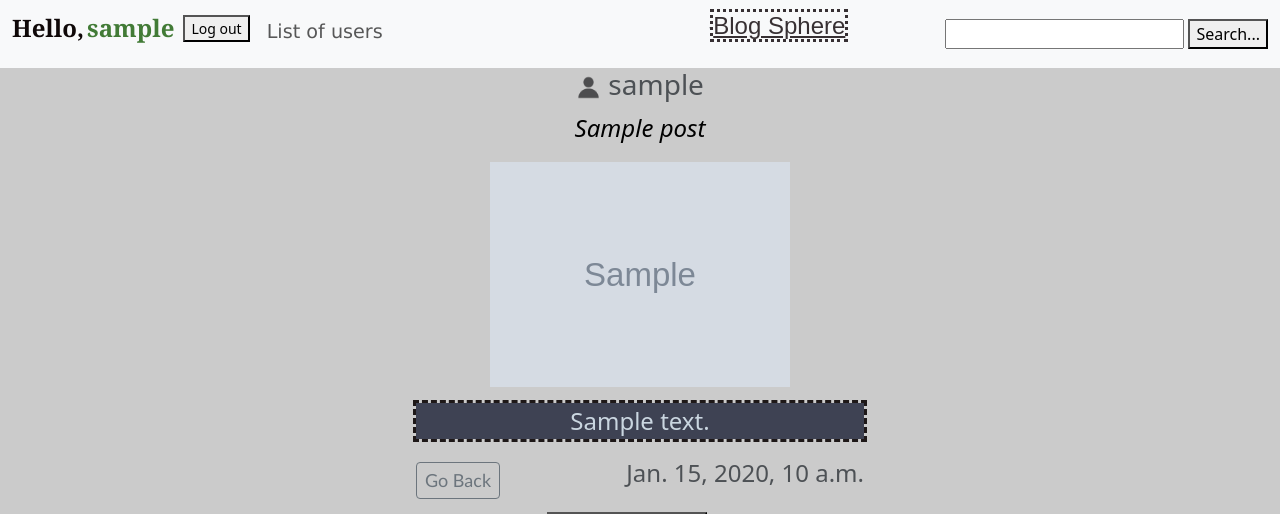
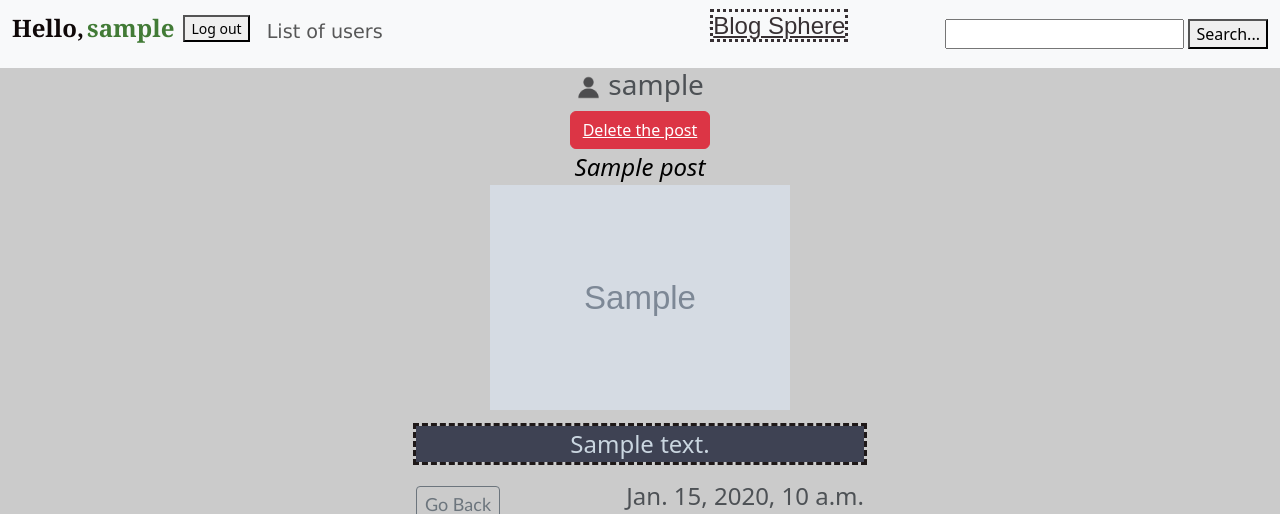
Before and after one commit to vladyslavvvvvvv/BlogSphere, a Django app: page /post/detail/1 in a window 1280 px wide. Shown: the top 514 px of the page. Run offline with Django 5.2, Linux system fonts and the light colour scheme; a user stored in the database is signed in; tables that the repository leaves empty hold one stand-in row (values such as "Sample post"); grey boxes marked "Sample" are stand-in pictures.

Commit message:
added delete button

```diff
--- a/blogsphere_app/views.py
+++ b/blogsphere_app/views.py
@@ -31,7 +31,6 @@ class PostListView(ListView):
     model = Post
     template_name = "blogsphere_app/mainpage.html"
     context_object_name = "all_posts"
-    paginate_by = 7
 
     def get_queryset(self):
         if self.request.GET.get("search", False):
@@ -77,12 +76,17 @@ class PostDetailView(DetailView):
 class PostEditView(UpdateView,UserIsOwnerMixin):
     model = Post
     form_class = CreateupdatePostForm
-    template_name = "blogsphere_app/createpost.html"
+    fields = ['title', 'describition', 'file']
+    template_name = "blogsphere_app/post_confirm_delete.html.html"
     success_url = reverse_lazy("main-page")
+    def get_queryset(self):
+        return Post.objects.filter(user=self.request.user)
 
 class DeletePostView(DeleteView,UserIsOwnerMixin):
     model = Post
     success_url = reverse_lazy("main-page")
+    def get_queryset(self):
+        return Post.objects.filter(user=self.request.user)
 
 class CommentCreateView(CreateView, UserIsOwnerMixin):
     model = Comment
--- a/templates/blogsphere_app/post_detail.html
+++ b/templates/blogsphere_app/post_detail.html
@@ -3,7 +3,22 @@
 <legend style="text-align: center;">
 {% load static %}
 <h3><img src="{% static 'icon.png' %}" height="25px" width="25px"> {{post.user.username}}  </h3>
-<p style="font-style: oblique;color: black;font-weight: 450;">{{post.title}}</p>
+
+
+{% if post.user == request.user %}
+    <div>
+        <button type="button" class="btn btn-danger">
+            <a href="{% url 'delete-view' post.id %}" style="color: white;">Delete the post</a>
+        </button>
+    </div>
+{% endif %}
+
+
+<div style="font-style: oblique;color: black;font-weight: 450;">{{post.title}}</div>
+
+
+
+
 
 {% if post.file %}
 <p><img src="{{post.file.url}}" width="300px" class="filedet" alt="couldnt load the file"></p>
```
Also changed, not shown: templates/blogsphere_app/post_confirm_delete.html (added, +27 -0 lines).
